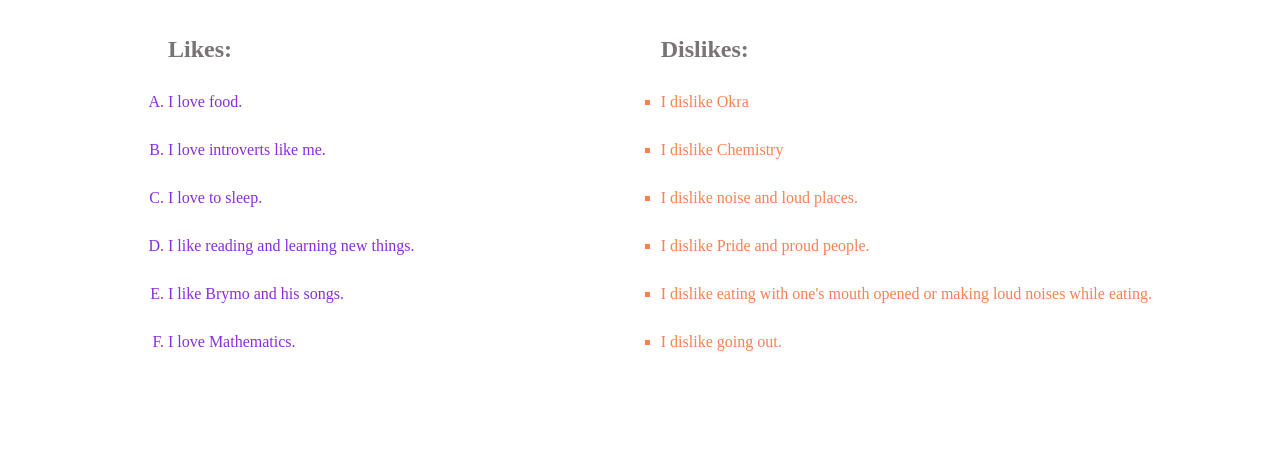
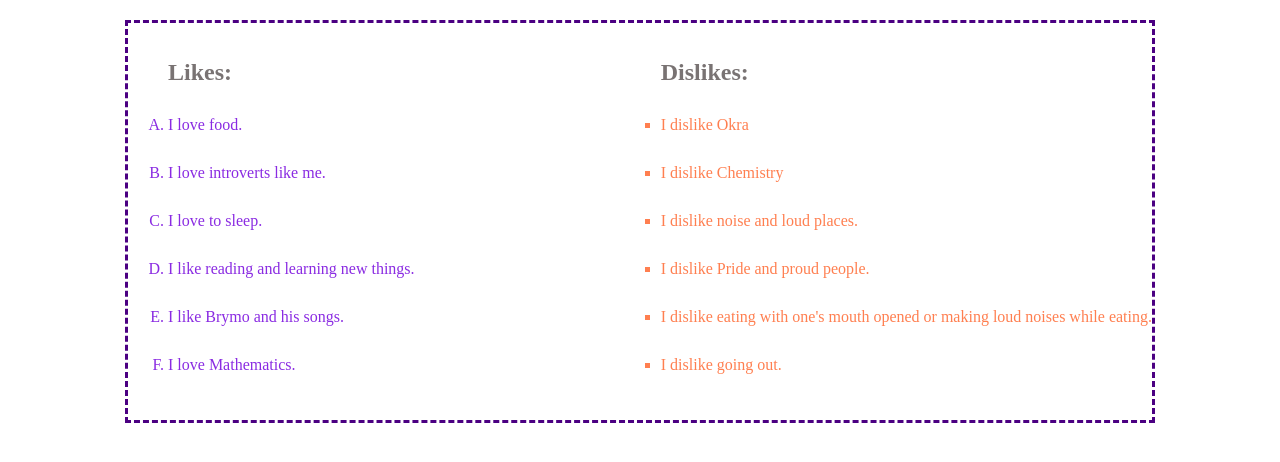
Before and after one commit to Marvytee/HTML-Skeleton-Project, a plain HTML site: page index.html in a window 1280 px wide. Drawn offline with Linux system fonts and the light colour scheme.

Commit message:
added my inheritance css assignment project

```diff
--- a/Inheritance CSS Assignment/styles.css
+++ b/Inheritance CSS Assignment/styles.css
@@ -1,9 +1,10 @@
 body {
     background-color: white;
     width: 80%;
-    margin: 0 auto;
+    margin: 20px auto;
     display: flex;
     justify-content: space-between;
+    border: 3px dashed indigo;
 }
 ol {
     list-style-type: lower-latin;
--- a/Inheritance CSS Assignment/index.html
+++ b/index.html
@@ -4,7 +4,7 @@
     <meta charset="UTF-8">
     <meta http-equiv="X-UA-Compatible" content="IE=edge">
     <meta name="viewport" content="width=device-width, initial-scale=1.0">
-    <link rel="stylesheet" href="styles.css">
+    <link rel="stylesheet" href="Inheritance CSS Assignment\styles.css">
     <title>Inheritance CSS Assignment</title>
 </head>
 <body>
```
